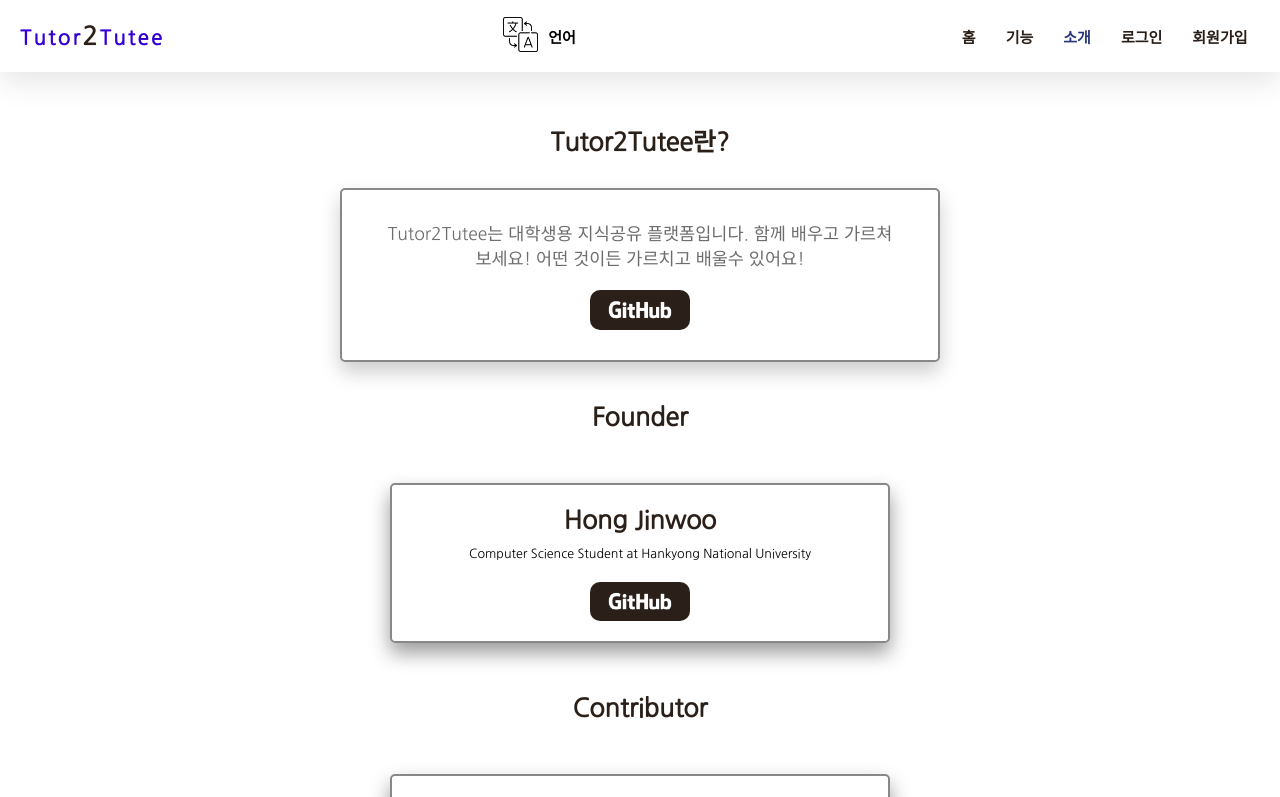
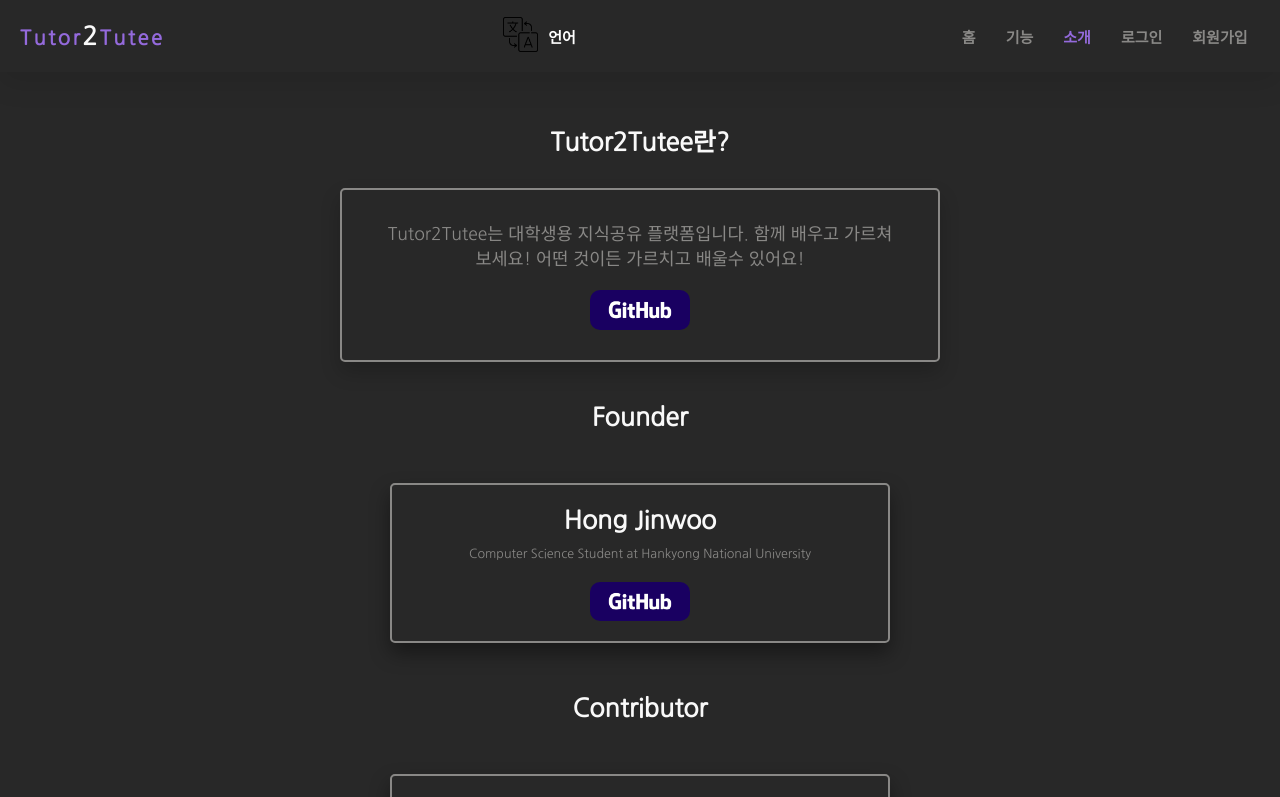
Before and after one commit to Tutor2Tutee/Tutor2Tutee, a React (Create React App) app: page /about in a window 1280 px wide. Shown: the top 797 px of the page. Built offline with nearby package versions, Linux system fonts and the light colour scheme.

Commit message:
converted the site into full dark mode

```diff
--- a/src/component/Footer/Footer.css
+++ b/src/component/Footer/Footer.css
@@ -1,13 +1,13 @@
-.footer__container{
-    height:6vh;
+.footer__container {
+  height: 6vh;
   background-color: var(--light-primary-black);
   display: flex;
   align-items: center;
   justify-content: center;
 }
 
-.footer__p{
+.footer__p {
   font-size: 1.25rem;
-    letter-spacing: .75rem;
+  letter-spacing: 0.75rem;
   font-weight: bold;
 }
--- a/src/component/Header/Header.css
+++ b/src/component/Header/Header.css
@@ -1,4 +1,4 @@
-.header{
+.header {
   position: fixed;
   top: 0;
   left: 0;
@@ -7,41 +7,42 @@
   display: flex;
   align-items: center;
   justify-content: space-between;
-    padding: .3rem 1rem;
-    background-color: white;
-    box-shadow: 0 1rem 3rem rgba(0,0,0,.1);
+  padding: 0.3rem 1rem;
+  background-color: var(--night-primary-black);
+  box-shadow: 0 1rem 3rem rgba(0, 0, 0, 0.1);
   height: 9vh;
   flex-wrap: wrap;
 }
 
-.header__h1{
+.header__h1 {
   padding: 1rem;
-    color: var(--night-primary-purple);
-    letter-spacing: .25rem;
+  color: var(--light-primary-purple);
+  letter-spacing: 0.25rem;
 }
 
-.header__h1--label{
-    color: var(--light-primary-black);
+.header__h1--label {
+  color: var(--light-primary-white);
   font-size: 2.5rem;
 }
 
-.header_toggle--btn{
+.header_toggle--btn {
   padding-right: 10px;
   display: none;
 }
 
-.header_toggle--btn div{
+.header_toggle--btn div {
   width: 30px;
   height: 3px;
   background-color: var(--light-primary-black);
   margin: 6px 0;
 }
 
-.header__lang--container{
+.header__lang--container {
   justify-self: flex-end;
+  color: white;
 }
 
-.header__lang--main{
+.header__lang--main {
   width: 11.5rem;
   height: 2rem;
   display: flex;
@@ -49,22 +50,20 @@
   cursor: pointer;
 }
 
-
-
-.header__lang--main > *{
+.header__lang--main > * {
   width: 3.5rem;
 }
 
-.header__lang--container img{
+.header__lang--container img {
   width: 100%;
 }
 
-.header__lang--container h1{
+.header__lang--container h1 {
   margin-left: 10px;
   font-size: 1.5rem;
 }
 
-.header__lang--option{
+.header__lang--option {
   margin-top: 1.5rem;
   position: absolute;
   width: 11.5rem;
@@ -73,27 +72,27 @@
   flex-direction: column;
   justify-content: center;
   align-items: center;
-    background-color: var(--light-primary-white);
+  background-color: var(--night-primary-black);
   border-radius: 5px;
-    box-shadow: 0 1rem 2rem rgba(0,0,0,.1);
+  box-shadow: 0 0 1rem rgba(255, 255, 255, 0.288);
 }
 
-.header__lang--option button{
+.header__lang--option button {
   border: none;
   padding: 1rem;
   font-weight: bold;
   cursor: pointer;
-    background-color: var(--light-primary-white);
-    color:var(--light-primary-black);
-    outline:none;
+  background-color: var(--night-primary-black);
+  color: var(--light-primary-white);
+  outline: none;
 }
 
-.header__lang--option button:hover{
-    color:var(--night-primary-purple)
+.header__lang--option button:hover {
+  color: var(--light-primary-purple);
 }
 
-@media(max-width:675px){
-    .header_toggle--btn{
+@media (max-width: 675px) {
+  .header_toggle--btn {
     display: inline-block;
   }
 }
--- a/src/component/Nav/Nav.css
+++ b/src/component/Nav/Nav.css
@@ -1,12 +1,12 @@
-.header__ul{
-    list-style: none;
-    display: flex;
-    align-items: center;
-    margin-right: .75rem;
+.header__ul {
+  list-style: none;
+  display: flex;
+  align-items: center;
+  margin-right: 0.75rem;
 }
 
-@media(max-width:675px){
-    .header__nav{
-        display: none;
-    }
+@media (max-width: 675px) {
+  .header__nav {
+    display: none;
+  }
 }
--- a/src/component/UI/NavLink/NavLinks.css
+++ b/src/component/UI/NavLink/NavLinks.css
@@ -1,12 +1,12 @@
-.header__nav--li a{
-    display: inline-block;
-    text-decoration: none;
-    color: var(--light-primary-black);
-    font-weight: bold;
-    font-size: 1.5rem;
-    padding: 1.5rem;
+.header__nav--li a {
+  display: inline-block;
+  text-decoration: none;
+  color: var(--light-primary-grey);
+  font-weight: bold;
+  font-size: 1.5rem;
+  padding: 1.5rem;
 }
 
-.header__nav--li a:hover{
-    color: var(--light-primary-purple-dark);
+.header__nav--li a:hover {
+  color: var(--light-primary-purple-medium);
 }
--- a/src/component/UI/NavLink/NavLinks.js
+++ b/src/component/UI/NavLink/NavLinks.js
@@ -1,9 +1,13 @@
 import React from 'react'
 import { NavLink } from 'react-router-dom'
-import "./NavLinks.css"
+import './NavLinks.css'
 
-export default function NavLinks(props){
-    return (
-        <li className="header__nav--li"><NavLink activeStyle={{color: props.sd ? "var(--light-primary-purple)" : "var(--light-primary-purple-dark)"}} to={`${props.href}`} exact={true}>{props.children}</NavLink></li>
-    )
+export default function NavLinks(props) {
+  return (
+    <li className="header__nav--li">
+      <NavLink activeStyle={{ color: 'var(--light-primary-purple)' }} to={`${props.href}`} exact={true}>
+        {props.children}
+      </NavLink>
+    </li>
+  )
 }
--- a/src/pages/About/About.css
+++ b/src/pages/About/About.css
@@ -1,8 +1,9 @@
-.about__container{
+.about__container {
   min-height: 85vh;
+  background-color: var(--night-primary-black);
 }
 
-.about__main{
+.about__main {
   display: flex;
   justify-content: center;
   align-items: center;
@@ -11,20 +12,20 @@
   padding-bottom: 1rem;
 }
 
-.about__main h1{
+.about__main h1 {
   font-size: 2.5rem;
-    color: var(--light-primary-black);
+  color: var(--light-primary-white);
 }
 
-.about__main--p p{
+.about__main--p p {
   width: 100%;
   text-align: center;
   font-size: 1.75rem;
 }
 
-.about__main--p{
+.about__main--p {
   display: flex;
-    color: var(--light-secondary-grey);
+  color: var(--light-primary-grey);
   justify-content: center;
   align-items: center;
   flex-direction: column;
@@ -33,30 +34,30 @@
   margin: 3rem 0;
   width: 60rem;
   border: 2px solid var(--light-primary-grey);
-    box-shadow: 0 1rem 2rem rgba(0,0,0,.2);
+  box-shadow: 0 1rem 2rem rgba(0, 0, 0, 0.2);
 }
 
-.about__main--p a{
+.about__main--p a {
   margin-top: 2rem;
   border-radius: 10px;
   overflow: hidden;
-    padding: .5rem;
+  padding: 0.5rem;
   display: flex;
   align-items: center;
   justify-content: center;
   width: 10rem;
-    background-color: var(--light-primary-black);
+  background-color: var(--night-secondary-purple-dark-2);
 }
 
-.about__main--p a img{
+.about__main--p a img {
   width: 80%;
 }
 
-.about__card{
+.about__card {
   border: 2px solid var(--light-primary-grey);
   border-radius: 5px;
-    box-shadow: 0 1rem 2rem rgba(0,0,0,.4);
-    padding:2rem;
+  box-shadow: 0 1rem 2rem rgba(0, 0, 0, 0.4);
+  padding: 2rem;
   margin: 5rem 3rem;
   width: 50rem;
   display: flex;
@@ -65,64 +66,64 @@
   align-items: center;
 }
 
-.about__card p{
+.about__card p {
   margin-top: 1rem;
   padding: 0 2rem;
   font-size: 1.25rem;
   text-align: center;
+  color: var(--light-primary-grey);
 }
 
-
-.about__card a{
+.about__card a {
   margin-top: 2rem;
   border-radius: 10px;
   overflow: hidden;
-    padding: .5rem;
+  padding: 0.5rem;
   display: flex;
   align-items: center;
   justify-content: center;
   width: 10rem;
-    background-color: var(--light-primary-black);
+  background-color: var(--night-secondary-purple-dark-2);
 }
 
-.about__card a img{
+.about__card a img {
   width: 80%;
 }
 
-@media(max-width:500px){
-    .about__main--p{
+@media (max-width: 500px) {
+  .about__main--p {
     width: 50rem;
   }
-    .about__card{
+  .about__card {
     margin: 5rem 1rem;
   }
 }
 
-@media(max-width:450px){
-    .about__main--p{
+@media (max-width: 450px) {
+  .about__main--p {
     width: 45rem;
   }
-    .about__card{
+  .about__card {
     width: 45rem;
     margin: 5rem 1rem;
   }
 }
 
-@media(max-width:375px){
-    .about__main--p{
+@media (max-width: 375px) {
+  .about__main--p {
     width: 40rem;
   }
-    .about__card{
+  .about__card {
     width: 40rem;
     margin: 5rem 1rem;
   }
 }
 
-@media(max-width:325px){
-    .about__main--p{
+@media (max-width: 325px) {
+  .about__main--p {
     width: 37.5rem;
   }
-    .about__card{
+  .about__card {
     width: 37.5rem;
     margin: 5rem 1rem;
   }
--- a/src/pages/Auth/Login/Login.css
+++ b/src/pages/Auth/Login/Login.css
@@ -1,48 +1,51 @@
-.login__container{
+.login__container {
   min-height: 85vh;
   display: flex;
   justify-content: center;
   align-items: center;
+  background-color: var(--night-primary-black);
 }
 
-.login__form{
+.login__form {
   width: 45rem;
   padding: 3rem;
   display: flex;
   flex-direction: column;
   justify-content: center;
-    box-shadow: 0 1rem 3rem rgba(0,0,0,.2);
+  border-radius: 10px;
+  background-color: var(--light-primary-white);
+  box-shadow: 0 1rem 3rem rgba(0, 0, 0, 0.2);
 }
 
-.login__form--button{
-    background-color: var(--night-primary-purple);
+.login__form--button {
+  background-color: var(--light-primary-purple);
   color: white;
-    padding: .75rem;
+  padding: 0.75rem;
   margin-top: 1.25rem;
   font-weight: bold;
   border: none;
   outline: none;
   font-family: inherit;
   cursor: pointer;
-    border: 2px solid var(--night-primary-purple);
-    transition: all .4s;
+  border: 2px solid var(--light-primary-purple);
+  transition: all 0.4s;
 }
 
-.login__form--button:hover{
+.login__form--button:hover {
   background-color: white;
   color: var(--night-primary-purple);
 }
 
-.login__form--p{
+.login__form--p {
   font-size: 1.1rem;
-    margin: .25rem 0;
+  margin: 0.25rem 0;
   margin-left: 2px;
   font-weight: bold;
-    color:var(--light-secondary-grey);
+  color: var(--light-primary-grey);
 }
 
-@media(max-width:345px){
-    .login__form{
+@media (max-width: 345px) {
+  .login__form {
     width: 40rem;
   }
 }
--- a/src/pages/Auth/Signup/Signup.css
+++ b/src/pages/Auth/Signup/Signup.css
@@ -1,48 +1,51 @@
-.signup__container{
+.signup__container {
   min-height: 85vh;
   display: flex;
   justify-content: center;
   align-items: center;
+  background-color: var(--night-primary-black);
 }
 
-.signup__form{
+.signup__form {
   width: 45rem;
   padding: 3rem;
   display: flex;
   flex-direction: column;
   justify-content: center;
-    box-shadow: 0 1rem 3rem rgba(0,0,0,.2);
+  border-radius: 10px;
+  background-color: var(--light-primary-white);
+  box-shadow: 0 1rem 3rem rgba(0, 0, 0, 0.2);
 }
 
-.signup__form--button{
-    background-color: var(--night-primary-purple);
+.signup__form--button {
+  background-color: var(--light-primary-purple);
   color: white;
-    padding: .75rem;
+  padding: 0.75rem;
   margin-top: 1.25rem;
   font-weight: bold;
   border: none;
   outline: none;
   font-family: inherit;
   cursor: pointer;
-    border: 2px solid var(--night-primary-purple);
-    transition: all .4s;
+  border: 2px solid var(--light-primary-purple);
+  transition: all 0.4s;
 }
 
-.signup__form--button:hover{
+.signup__form--button:hover {
   background-color: white;
   color: var(--night-primary-purple);
 }
 
-.signup__form--p{
+.signup__form--p {
   font-size: 1.1rem;
-    margin: .25rem 0;
+  margin: 0.25rem 0;
   margin-left: 2px;
   font-weight: bold;
-    color:var(--light-secondary-grey);
+  color: var(--light-secondary-grey);
 }
 
-@media(max-width:345px){
-    .signup__form{
+@media (max-width: 345px) {
+  .signup__form {
     width: 40rem;
   }
 }
```
Also changed, not shown: src/pages/Feature/Feature.css (+35 -31 lines), src/pages/Home/Home.css (+36 -36 lines), 1 other file (tests, documents, lock files or other folders). Lines whose indentation alone changed are shown as unchanged.
